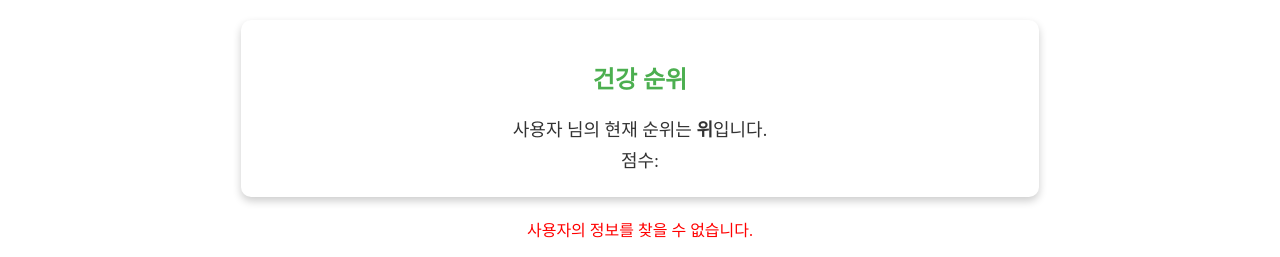
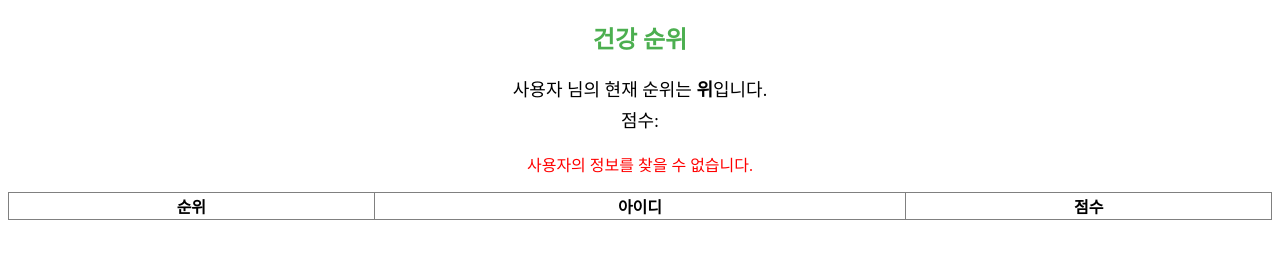
Before and after one commit to zaqs1013/inbodyproject, a PHP site: page /rankAndScore.php in a window 1280 px wide. Shown: the top 257 px of the page. Run offline with PHP 8.4, Linux system fonts and the light colour scheme; data that the repository does not hold is empty.

Commit message:
Add files via upload

```diff
--- a/rank수정본/rankAndScore.php
+++ b/rank수정본/rankAndScore.php
@@ -6,19 +6,6 @@
     <meta name="viewport" content="width=device-width, initial-scale=1.0">
     <title>Document</title>
 
-    <style>
-    #rankBanner {
-        text-align: center;
-        margin-bottom: 20px;
-        background-color: #ffffff; /* 하얀색 배경 */
-        color: #333333; /* 텍스트 색상 */
-        padding: 20px; /* 내부 여백 */
-        border-radius: 10px; /* 모서리 둥글게 */
-        box-shadow: 0 4px 8px rgba(0, 0, 0, 0.2); /* 그림자 효과 */
-        width: 60%; /* 콘텐츠 폭 */
-        margin: 20px auto; /* 수평 중앙 정렬 */
-    }
-</style>
 
 </head>
 
```
Also changed, not shown: rank수정본/ranking.php (+4 -6 lines).
